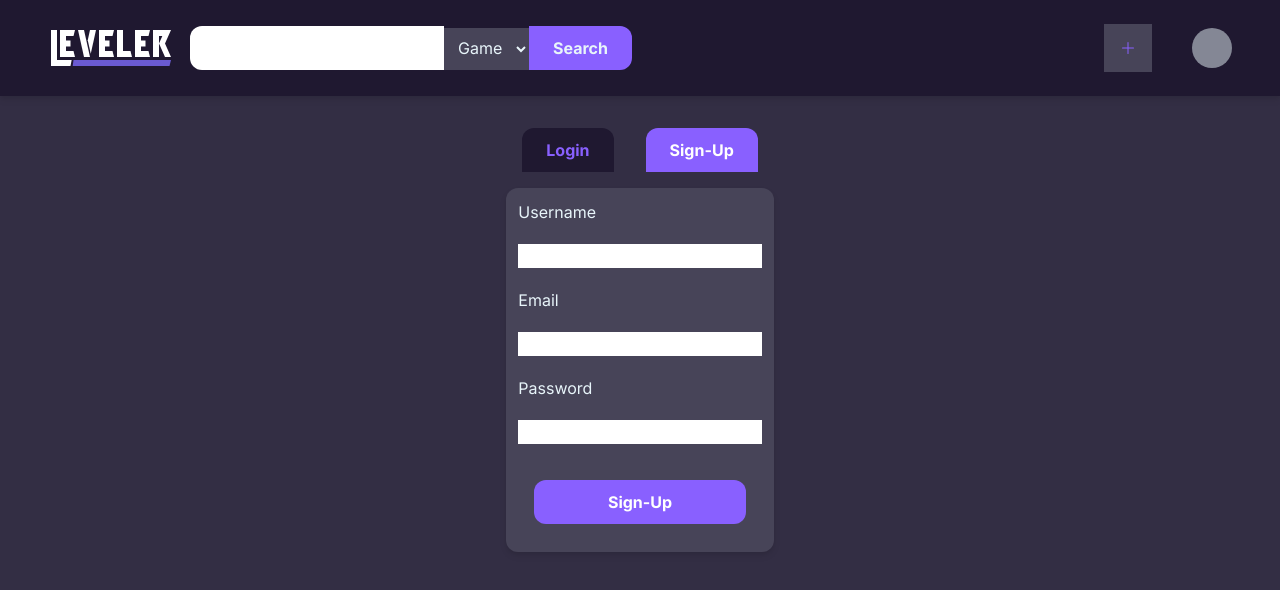
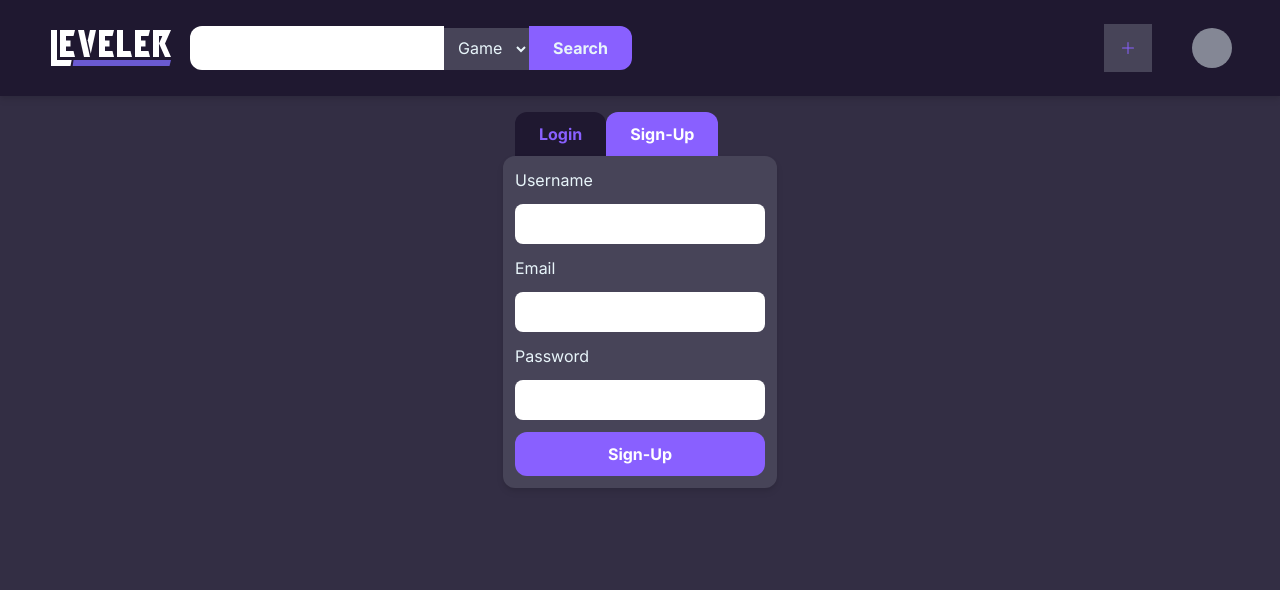
Before and after one commit to jack-kraus/game-tracker, a Next.js app in the folder client/: page /login in a window 1280 px wide. Both pictures are taken after a click on the button "Sign-Up". Shown: the top 590 px of the page. Built offline with nearby package versions, Linux system fonts and the light colour scheme.

Commit message:
Fix: Styling Fixes to login

```diff
--- a/client/src/app/globals.css
+++ b/client/src/app/globals.css
@@ -20,11 +20,15 @@ html {
   }
 
   .box-item {
-    @apply w-full rounded-xl bg-scale-800 text-scale-0 p-3 flex flex-row gap-3 drop-shadow-md
+    @apply w-full rounded-xl bg-scale-800 text-scale-0 p-3 m-0 flex flex-row drop-shadow-md
   }
 
   .primary-button {
-    @apply bg-primary p-2.5 rounded-xl m-4 px-6 font-bold text-base text-white
+    @apply bg-primary p-2.5 rounded-xl px-6 font-bold text-base text-white
+  }
+
+  .input-box {
+    @apply grow p-2 rounded-lg text-scale-1000 text-base focus:border-black
   }
 }
 
--- a/client/src/app/login/page.tsx
+++ b/client/src/app/login/page.tsx
@@ -14,8 +14,8 @@ export default function Login() {
 
     const form_content = state === FormState.Login ? <LoginForm/> : <SignupForm/>;
     return <>
-        <div className="gap-0 m-0">
-            <div>
+        <div className="m-0">
+            <div className="pl-3">
                 <button className={`primary-button rounded-b-none ${state !== FormState.Login ? "bg-scale-1000 text-primary" : ""}`} onClick={() => setState(FormState.Login)}>Login</button>
                 <button className={`primary-button rounded-b-none ${state !== FormState.SignUp ? "bg-scale-1000 text-primary" : ""}`} onClick={() => setState(FormState.SignUp)}>Sign-Up</button>
             </div>
--- a/client/src/components/LoginForm.tsx
+++ b/client/src/components/LoginForm.tsx
@@ -2,23 +2,23 @@
 import { login, signup } from "@/data/actions"
 
 export function LoginForm() {
-    return <form className='flex flex-col gap-5 box-item'>
+    return <form className='flex flex-col gap-3 box-item'>
         <label htmlFor='email'>Email</label>
-        <input id="email" name="email" type="email" className='text-black'/>
+        <input id="email" name="email" type="email" className='input-box'/>
         <label  htmlFor='password'>Password</label>
-        <input id="password" name="password" type="password" className='text-black'/>
+        <input id="password" name="password" type="password" className='input-box'/>
         <button formAction={login} className='primary-button'>Login</button>
     </form>
 }
 
 export function SignupForm() {
-    return <form className='flex flex-col gap-5 box-item'>
+    return <form className='flex flex-col gap-3 box-item'>
         <label htmlFor='username'>Username</label>
-        <input id="username" name="username" className='text-black'/>
+        <input id="username" name="username" className='input-box'/>
         <label htmlFor='email'>Email</label>
-        <input id="email" name="email" type="email" className='text-black'/>
+        <input id="email" name="email" type="email" className='input-box'/>
         <label  htmlFor='password'>Password</label>
-        <input id="password" name="password" type="password" className='text-black'/>
+        <input id="password" name="password" type="password" className='input-box'/>
         <button formAction={signup} className='primary-button'>Sign-Up</button>
     </form>
 }
```
